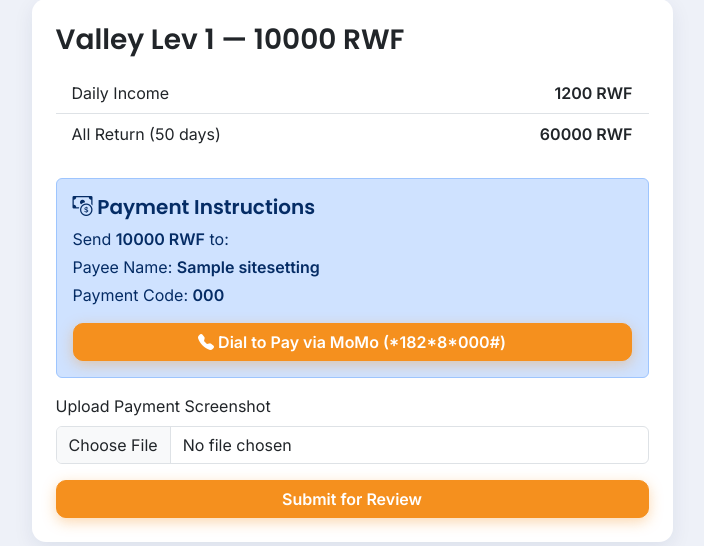
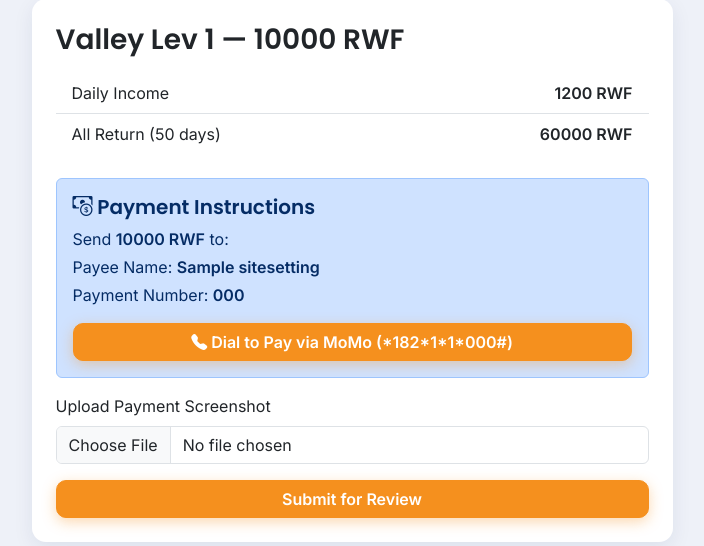
Before and after one commit to icyuzimarket-spec/valley, a Django app: page /invest/1/ in a window 1280 px wide. Shown: the part 115-661 px from the top of the page, without its empty margins (288-992 px from the left). Run offline with Django 5.2, Linux system fonts and the light colour scheme; a user stored in the database is signed in; data comes from the database, SQL or seed files in the repository; tables that the repository leaves empty hold one stand-in row (values such as "Sample post"); some libraries are stand-ins or nearby versions.

Commit message:
update payment number

```diff
--- a/templates/investments/invest.html
+++ b/templates/investments/invest.html
@@ -21,10 +21,10 @@
           <h5><i class="bi bi-cash-coin"></i> Payment Instructions</h5>
           <p class="mb-1">Send <strong>{{ plan.price|floatformat:0 }} RWF</strong> to:</p>
           <p class="mb-1">Payee Name: <strong>{{ site_settings.payee_name|default:"Contact admin" }}</strong></p>
-          <p class="{% if site_settings.payment_code %}mb-3{% else %}mb-0{% endif %}">Payment Code: <strong>{{ site_settings.payment_code|default:"Contact admin" }}</strong></p>
+          <p class="{% if site_settings.payment_code %}mb-3{% else %}mb-0{% endif %}">Payment Number: <strong>{{ site_settings.payment_code|default:"Contact admin" }}</strong></p>
           {% if site_settings.payment_code %}
-            <a href="tel:*182*8*{{ site_settings.payment_code }}%23" class="btn btn-vi-orange w-100">
-              <i class="bi bi-telephone-fill"></i> Dial to Pay via MoMo (*182*8*{{ site_settings.payment_code }}#)
+            <a href="tel:*182*1*1*{{ site_settings.payment_code }}%23" class="btn btn-vi-orange w-100">
+              <i class="bi bi-telephone-fill"></i> Dial to Pay via MoMo (*182*1*1*{{ site_settings.payment_code }}#)
             </a>
           {% endif %}
         </div>
```
Also changed, not shown: manage.py (line endings or trailing spaces).
